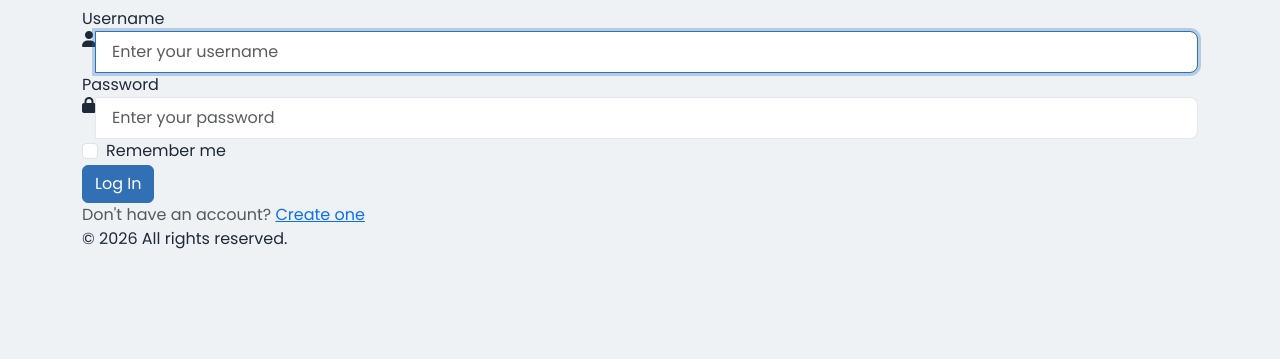
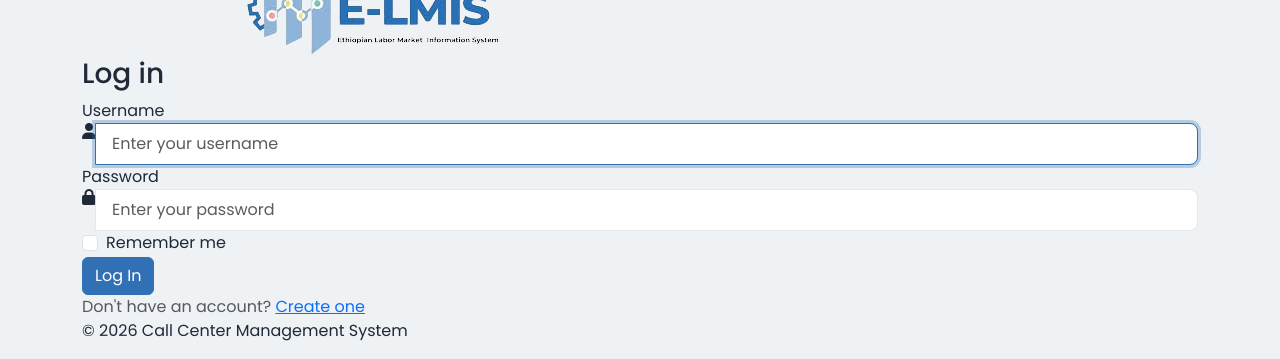
Before and after one commit to abutilmis/call-center-system, a Django app: page /login/ in a window 1280 px wide. Shown: the part 561-920 px from the top of the page. Before the commit the page ends 810 px from the top, so only its background shows below. Run offline with Django 5.2, Linux system fonts and the light colour scheme.

Commit message:
Premium login & register pages with two-column layout

```diff
--- a/core/templates/registration/login.html
+++ b/core/templates/registration/login.html
@@ -5,22 +5,25 @@
 <div class="login-page">
     <div class="login-card">
         <div class="login-grid">
-            <!-- Left: Welcome & Illustration -->
+            <!-- Left column: illustration and welcome text -->
             <div class="login-hero">
                 <div class="hero-inner">
+                    <div class="hero-logo">
+                        <img src="{% static 'images/logo.png' %}" alt="Logo" onerror="this.style.display='none'">
+                    </div>
                     <h2 class="hero-title">Welcome back</h2>
-                    <p class="hero-subtitle">Sign in to continue managing applicants</p>
+                    <p class="hero-subtitle">Sign in to continue managing your call center</p>
                 </div>
-                <img src="{% static 'images/home-page.png' %}" alt="Welcome illustration" class="hero-illustration" onerror="this.style.display='none'">
+                <img src="{% static 'images/home-page.png' %}" alt="Illustration" class="hero-illustration" onerror="this.style.display='none'">
             </div>
 
-            <!-- Right: Login Form -->
+            <!-- Right column: login form -->
             <div class="login-form-container">
                 <div class="login-form-card">
                     <div class="form-logo">
                         <img src="{% static 'images/logo.png' %}" alt="Logo" onerror="this.style.display='none'">
                     </div>
-                    <h3 class="form-title">Login</h3>
+                    <h3 class="form-title">Log in</h3>
                     <form method="post" action="{% url 'login' %}" class="brand-form">
                         {% csrf_token %}
                         <div class="form-group">
@@ -54,7 +57,7 @@
                         <a href="{% url 'register' %}" class="link-primary">Create one</a>
                     </div>
                     <div class="login-footer">
-                        <p>&copy; {% now "Y" %} All rights reserved.</p>
+                        <p>&copy; {% now "Y" %} Call Center Management System</p>
                     </div>
                 </div>
             </div>
```
Also changed, not shown: core/templates/registration/register.html (+11 -8 lines).
